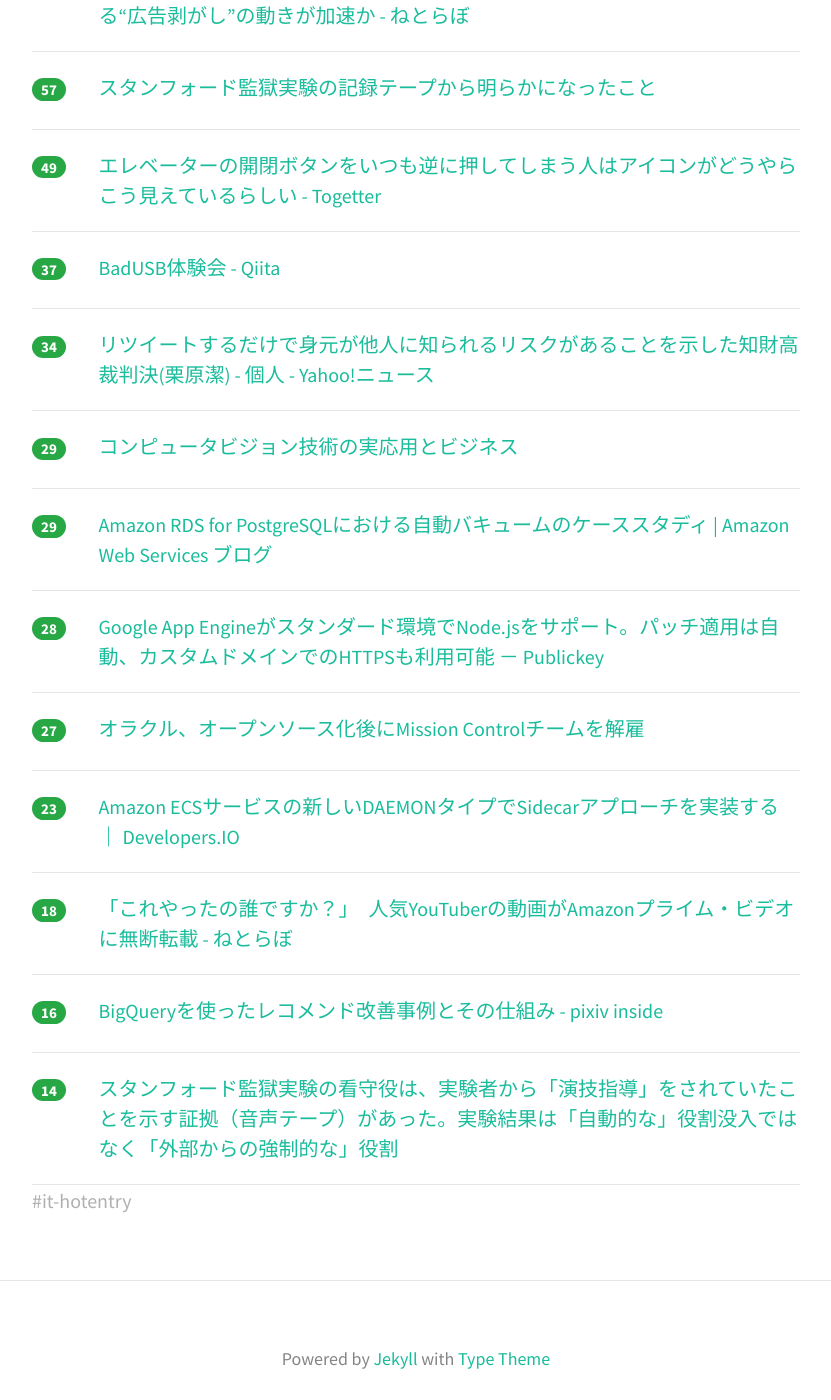
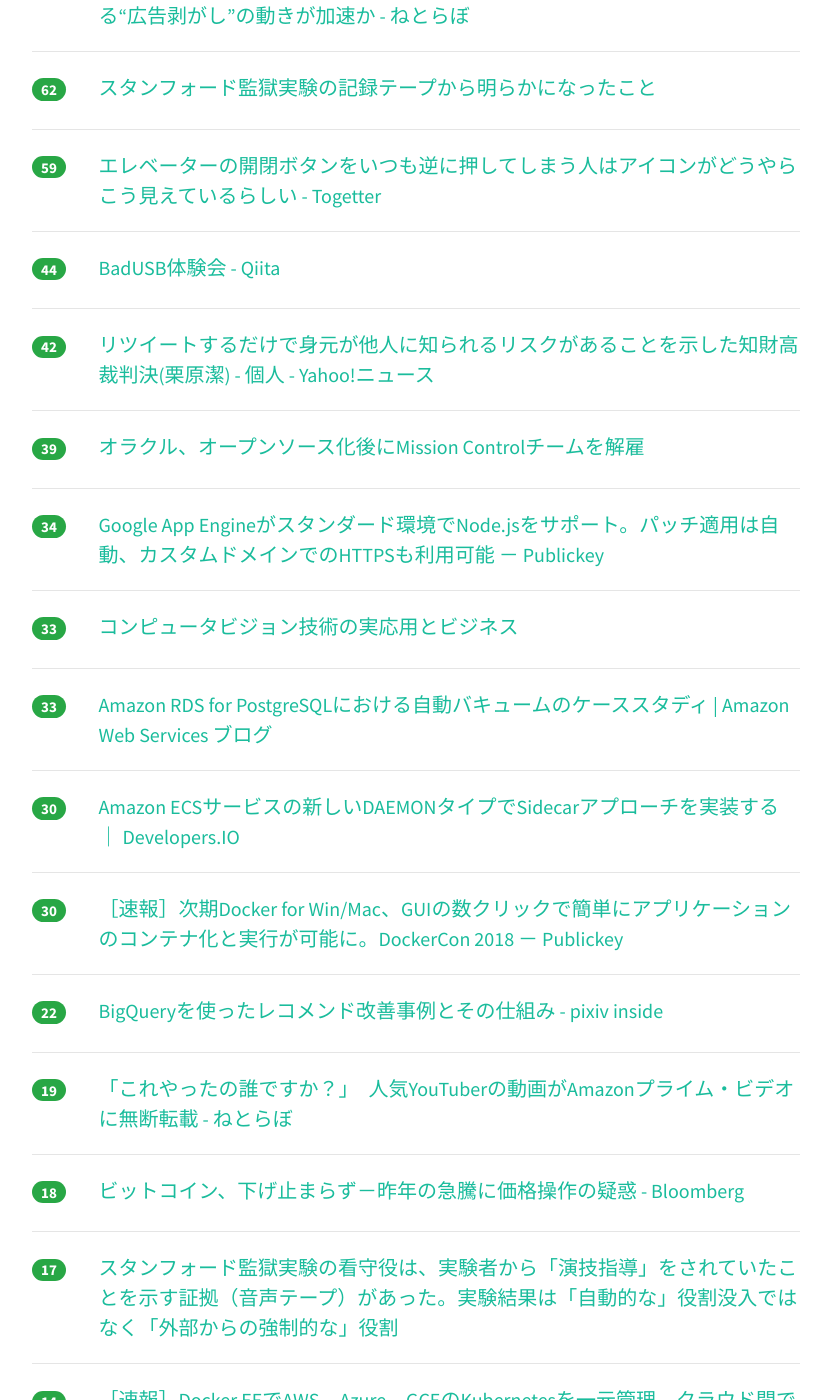
Before and after one commit to yatta47/hatena-matome-site, a Jekyll site: the page built from _posts/2018-06-14-hatena.md, in a window 1280 px wide and 1400 px high, scrolled down 424 px. Shown: the whole window, without its empty margins (224-1055 px from the left). Built offline with Jekyll 4.4.1, drawn with Linux system fonts in a browser that asks for light colours; nearby versions of some CDN libraries; some of the changed text lies outside the part shown.

Commit message:
Updated 2018-06-14

```diff
--- a/_posts/2018-06-14-hatena.md
+++ b/_posts/2018-06-14-hatena.md
@@ -1,73 +1,98 @@
 ---
 layout: post
 title:  "2018-06-14 はてぶIT"
-date:   2018-06-14 09:01:10
+date:   2018-06-14 10:01:31
 tags: [it-hotentry]
 ---
-13 件のデータあり
+18 件のデータあり
 
 <hr><div class="row">
-<div class="col-1"><span class="badge badge-pill badge-success h2">65</span></div>
+<div class="col-1"><span class="badge badge-pill badge-success h2">116</span></div>
 <div class="col-11"><a href='http://nlab.itmedia.co.jp/nl/articles/1806/13/news150.html' target='_blank'>まとめサイト「保守速報」から広告バナーが完全消滅　広告主に問い合わせる“広告剥がし”の動きが加速か - ねとらぼ</a></div>
 </div>
 <hr>
 <div class="row">
-<div class="col-1"><span class="badge badge-pill badge-success h2">57</span></div>
+<div class="col-1"><span class="badge badge-pill badge-success h2">62</span></div>
 <div class="col-11"><a href='http://twitter.com/i/moments/1006807754256928769' target='_blank'>スタンフォード監獄実験の記録テープから明らかになったこと</a></div>
 </div>
 <hr>
 <div class="row">
-<div class="col-1"><span class="badge badge-pill badge-success h2">49</span></div>
+<div class="col-1"><span class="badge badge-pill badge-success h2">59</span></div>
 <div class="col-11"><a href='https://togetter.com/li/1236841' target='_blank'>エレベーターの開閉ボタンをいつも逆に押してしまう人はアイコンがどうやらこう見えているらしい - Togetter</a></div>
 </div>
 <hr>
 <div class="row">
-<div class="col-1"><span class="badge badge-pill badge-success h2">37</span></div>
+<div class="col-1"><span class="badge badge-pill badge-success h2">44</span></div>
 <div class="col-11"><a href='https://qiita.com/halt/items/9e7f5d4ccfd28f89a11b' target='_blank'>BadUSB体験会 - Qiita</a></div>
 </div>
 <hr>
 <div class="row">
-<div class="col-1"><span class="badge badge-pill badge-success h2">34</span></div>
+<div class="col-1"><span class="badge badge-pill badge-success h2">42</span></div>
 <div class="col-11"><a href='https://news.yahoo.co.jp/byline/kuriharakiyoshi/20180613-00086449/' target='_blank'>リツイートするだけで身元が他人に知られるリスクがあることを示した知財高裁判決(栗原潔) - 個人 - Yahoo!ニュース</a></div>
 </div>
 <hr>
 <div class="row">
-<div class="col-1"><span class="badge badge-pill badge-success h2">29</span></div>
+<div class="col-1"><span class="badge badge-pill badge-success h2">39</span></div>
+<div class="col-11"><a href='https://www.infoq.com/jp/news/2018/06/open-source-jmc' target='_blank'>オラクル、オープンソース化後にMission Controlチームを解雇</a></div>
+</div>
+<hr>
+<div class="row">
+<div class="col-1"><span class="badge badge-pill badge-success h2">34</span></div>
+<div class="col-11"><a href='https://www.publickey1.jp/blog/18/google_app_enginenodejshttps.html' target='_blank'>Google App Engineがスタンダード環境でNode.jsをサポート。パッチ適用は自動、カスタムドメインでのHTTPSも利用可能 － Publickey</a></div>
+</div>
+<hr>
+<div class="row">
+<div class="col-1"><span class="badge badge-pill badge-success h2">33</span></div>
 <div class="col-11"><a href='https://www.slideshare.net/ren4yu/ss-102277628' target='_blank'>コンピュータビジョン技術の実応用とビジネス</a></div>
 </div>
 <hr>
 <div class="row">
-<div class="col-1"><span class="badge badge-pill badge-success h2">29</span></div>
+<div class="col-1"><span class="badge badge-pill badge-success h2">33</span></div>
 <div class="col-11"><a href='https://aws.amazon.com/jp/blogs/news/a-case-study-of-tuning-autovacuum-in-amazon-rds-for-postgresql/' target='_blank'>Amazon RDS for PostgreSQLにおける自動バキュームのケーススタディ | Amazon Web Services ブログ</a></div>
 </div>
 <hr>
 <div class="row">
-<div class="col-1"><span class="badge badge-pill badge-success h2">28</span></div>
-<div class="col-11"><a href='https://www.publickey1.jp/blog/18/google_app_enginenodejshttps.html' target='_blank'>Google App Engineがスタンダード環境でNode.jsをサポート。パッチ適用は自動、カスタムドメインでのHTTPSも利用可能 － Publickey</a></div>
-</div>
-<hr>
-<div class="row">
-<div class="col-1"><span class="badge badge-pill badge-success h2">27</span></div>
-<div class="col-11"><a href='https://www.infoq.com/jp/news/2018/06/open-source-jmc' target='_blank'>オラクル、オープンソース化後にMission Controlチームを解雇</a></div>
-</div>
-<hr>
-<div class="row">
-<div class="col-1"><span class="badge badge-pill badge-success h2">23</span></div>
+<div class="col-1"><span class="badge badge-pill badge-success h2">30</span></div>
 <div class="col-11"><a href='https://dev.classmethod.jp/cloud/amazon-ecs-daemon-type/' target='_blank'>Amazon ECSサービスの新しいDAEMONタイプでSidecarアプローチを実装する ｜ Developers.IO</a></div>
 </div>
 <hr>
 <div class="row">
-<div class="col-1"><span class="badge badge-pill badge-success h2">18</span></div>
+<div class="col-1"><span class="badge badge-pill badge-success h2">30</span></div>
+<div class="col-11"><a href='https://www.publickey1.jp/blog/18/docker_for_winmacguidockercon_2018.html' target='_blank'>［速報］次期Docker for Win/Mac、GUIの数クリックで簡単にアプリケーションのコンテナ化と実行が可能に。DockerCon 2018 － Publickey</a></div>
+</div>
+<hr>
+<div class="row">
+<div class="col-1"><span class="badge badge-pill badge-success h2">22</span></div>
+<div class="col-11"><a href='https://inside.pixiv.blog/oga/4295' target='_blank'>BigQueryを使ったレコメンド改善事例とその仕組み - pixiv inside</a></div>
+</div>
+<hr>
+<div class="row">
+<div class="col-1"><span class="badge badge-pill badge-success h2">19</span></div>
 <div class="col-11"><a href='http://nlab.itmedia.co.jp/nl/articles/1806/13/news114.html' target='_blank'>「これやったの誰ですか？」　人気YouTuberの動画がAmazonプライム・ビデオに無断転載 - ねとらぼ</a></div>
 </div>
 <hr>
 <div class="row">
-<div class="col-1"><span class="badge badge-pill badge-success h2">16</span></div>
-<div class="col-11"><a href='https://inside.pixiv.blog/oga/4295' target='_blank'>BigQueryを使ったレコメンド改善事例とその仕組み - pixiv inside</a></div>
+<div class="col-1"><span class="badge badge-pill badge-success h2">18</span></div>
+<div class="col-11"><a href='https://www.bloomberg.co.jp/news/articles/2018-06-13/PA9LGESYF02001' target='_blank'>ビットコイン、下げ止まらず－昨年の急騰に価格操作の疑惑 - Bloomberg</a></div>
+</div>
+<hr>
+<div class="row">
+<div class="col-1"><span class="badge badge-pill badge-success h2">17</span></div>
+<div class="col-11"><a href='https://togetter.com/li/1236937' target='_blank'>スタンフォード監獄実験の看守役は、実験者から「演技指導」をされていたことを示す証拠（音声テープ）があった。実験結果は「自動的な」役割没入ではなく「外部からの強制的な」役割</a></div>
 </div>
 <hr>
 <div class="row">
 <div class="col-1"><span class="badge badge-pill badge-success h2">14</span></div>
-<div class="col-11"><a href='https://togetter.com/li/1236937' target='_blank'>スタンフォード監獄実験の看守役は、実験者から「演技指導」をされていたことを示す証拠（音声テープ）があった。実験結果は「自動的な」役割没入ではなく「外部からの強制的な」役割</a></div>
+<div class="col-11"><a href='https://www.publickey1.jp/blog/18/docker_eeawsazuregcekubernetesdockercon_2018.html' target='_blank'>［速報］Docker EEでAWS、Azure、GCEのKubernetesを一元管理。クラウド間でアプリケーションの移動や複製、ロードバランスなど実現。DockerCon 2018 － Publickey</a></div>
 </div>
 <hr>
+<div class="row">
+<div class="col-1"><span class="badge badge-pill badge-success h2">12</span></div>
+<div class="col-11"><a href='https://vim-jp.org/blog/2018/06/13/send-us-your-fix-for-doc.html' target='_blank'>vim-jp » ドキュメントサイトに編集リンクを追加しました</a></div>
+</div>
+<hr>
+<div class="row">
+<div class="col-1"><span class="badge badge-pill badge-success h2">12</span></div>
+<div class="col-11"><a href='http://www.geekpage.jp/blog/?id=2018-6-13-2' target='_blank'>TCAMと同等以上の性能をソフトウェアで実現したBGPルータ＠Interop Tokyo 2018:Geekなぺーじ</a></div>
+</div>
+<hr>
```
